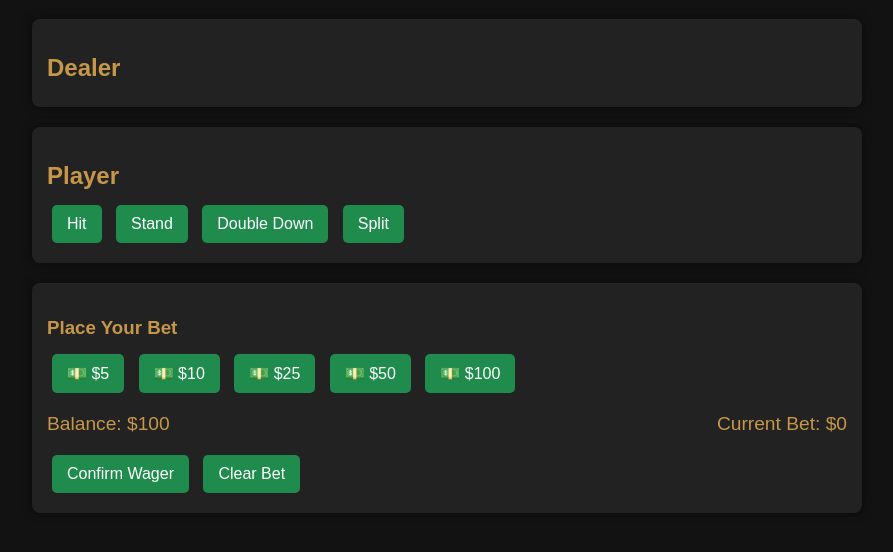
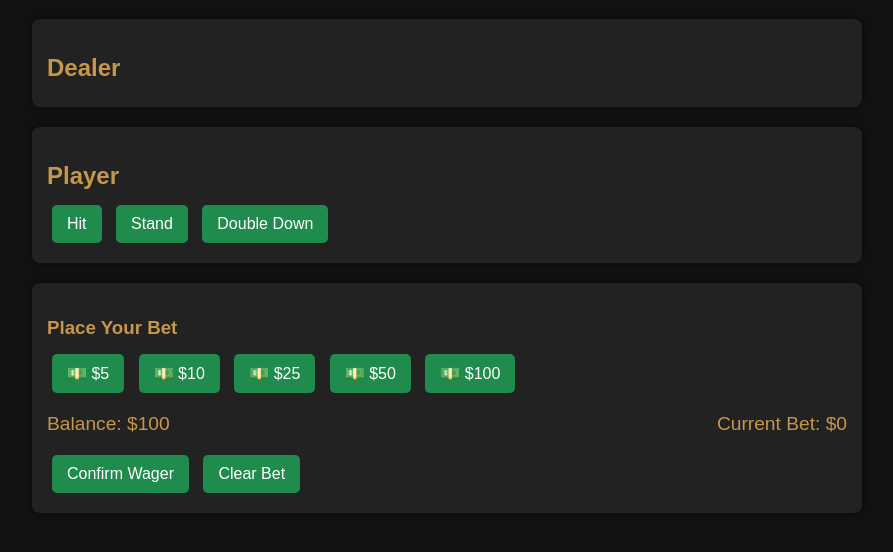
Before and after one commit to bandybubba/rootcasino, a plain HTML site: page blackjack/index.html in a window 1280 px wide. Shown: the part 86-638 px from the top of the page, without its empty margins (193-1086 px from the left). Drawn offline with Linux system fonts and the light colour scheme.

Commit message:
removed split button for now

```diff
--- a/blackjack/index.html
+++ b/blackjack/index.html
@@ -28,7 +28,6 @@
                 <button onclick="playerHit()">Hit</button>
                 <button onclick="playerStand()">Stand</button>
                 <button onclick="playerDoubleDown()">Double Down</button>
-                <button onclick="playerSplit()">Split</button>
             </div>
         </section>
 
```
